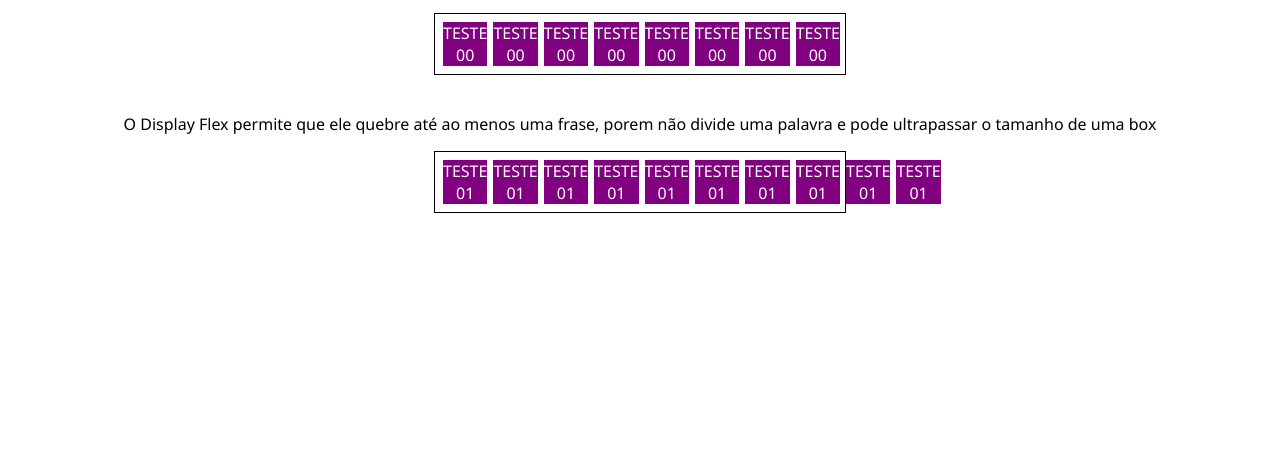
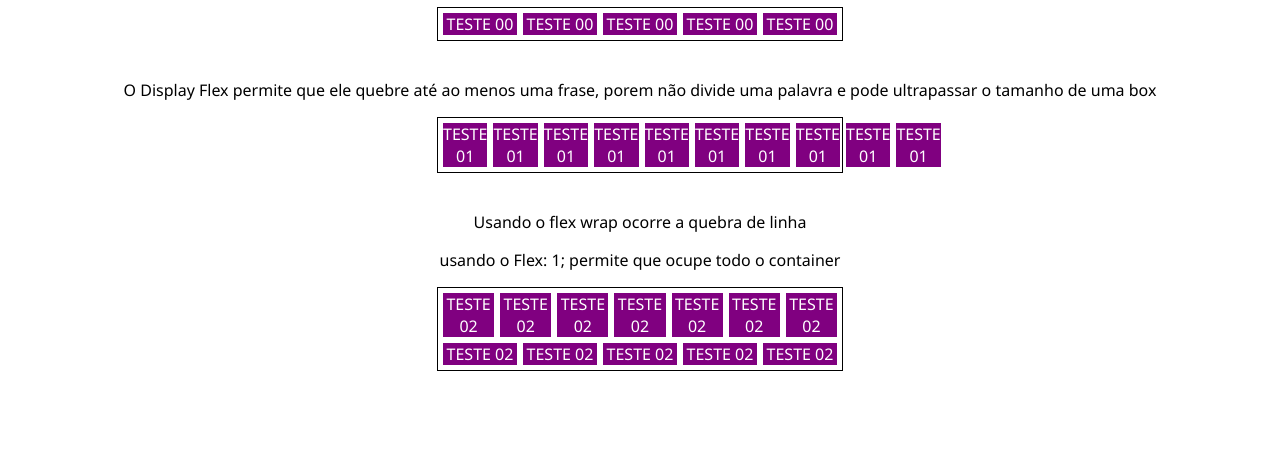
Before and after one commit to RicMerces/EstudosFlexBox, a plain HTML site: page index.html in a window 1280 px wide. Shown: the part 350-800 px from the top of the page. Drawn offline with Linux system fonts and the light colour scheme.

Commit message:
Flex : 1 e Flex-wrap

```diff
--- a/DisplayFlex.css
+++ b/DisplayFlex.css
@@ -4,7 +4,7 @@
 }
 
 .container{
-    padding: 5px;
+    padding: 2px;
     width: 400px;
     margin: 0 auto;
     border: 1px #000 solid;
@@ -20,6 +20,7 @@
     margin: 3px;
     background: purple  ;
     color: #fff;
+    flex: 1;
 }
 
 
@@ -27,3 +28,7 @@
 .Flex{
     display: flex;
 }
+
+.FlexWrap{
+    flex-wrap: wrap;
+}
--- a/index.html
+++ b/index.html
@@ -26,9 +26,8 @@
         <div class="item">TESTE 00</div>
         <div class="item">TESTE 00</div>
         <div class="item">TESTE 00</div>
-        <div class="item">TESTE 00</div>
-        <div class="item">TESTE 00</div>
-        <div class="item">TESTE 00</div>
+
+
     </section>
     <br>
     <p >O Display Flex permite que ele quebre até ao menos uma frase, porem não divide uma palavra e pode ultrapassar o tamanho de uma box</p>
@@ -44,6 +43,23 @@
         <div class="item">TESTE 01</div>
         <div class="item">TESTE 01</div>
     </section>
+    <br>
+    <p>Usando o flex wrap ocorre a quebra de linha  </p>
+    <p>usando o Flex: 1; permite que ocupe todo o container</p>
+    <section class="container Flex FlexWrap">
+        <div class="item">TESTE 02</div>
+        <div class="item">TESTE 02</div>
+        <div class="item">TESTE 02</div>
+        <div class="item">TESTE 02</div>
+        <div class="item">TESTE 02</div>
+        <div class="item">TESTE 02</div>
+        <div class="item">TESTE 02</div>
+        <div class="item">TESTE 02</div>
+        <div class="item">TESTE 02</div>
+        <div class="item">TESTE 02</div>
+        <div class="item">TESTE 02</div>
+        <div class="item">TESTE 02</div>
+    </section>
 
 
 </body>
```
